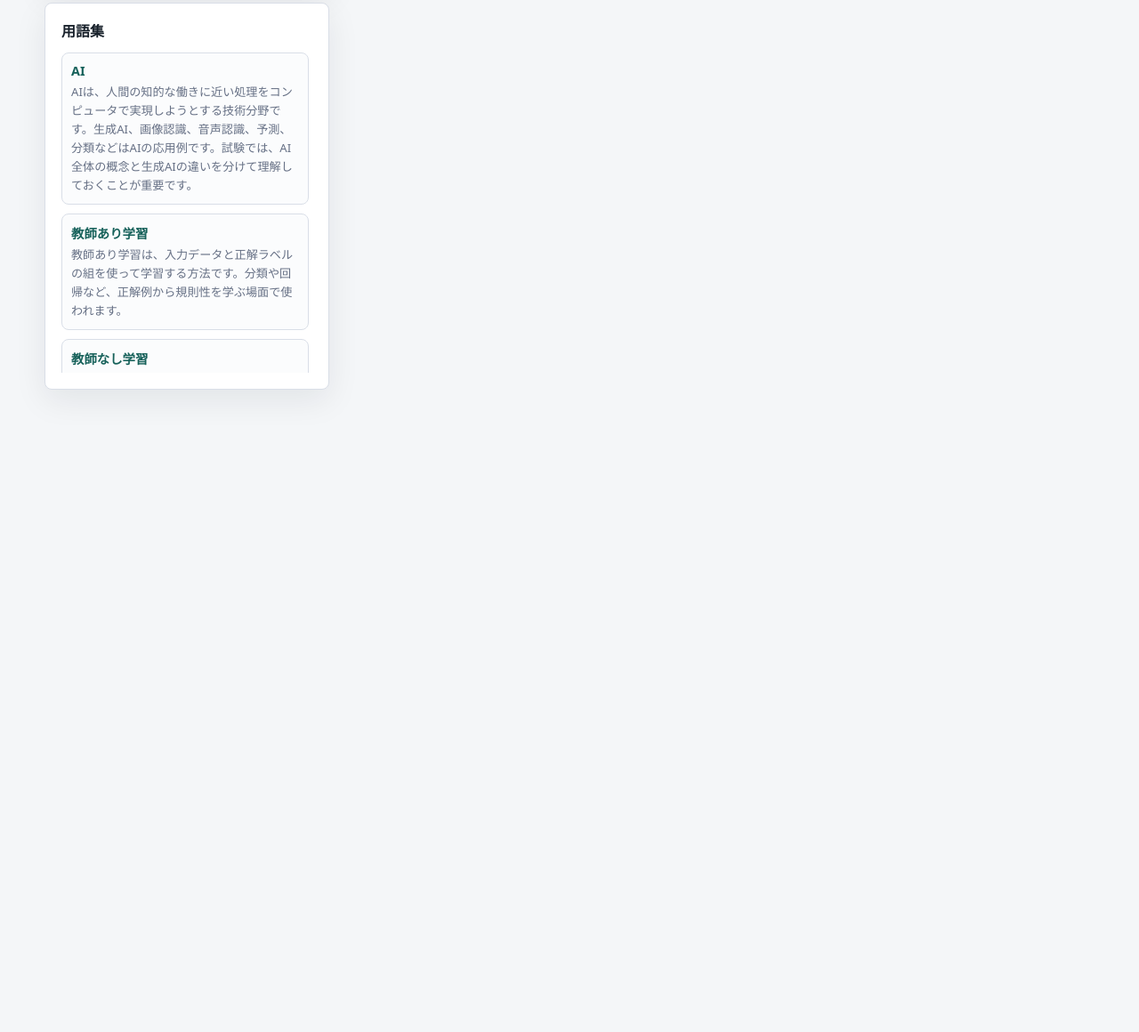
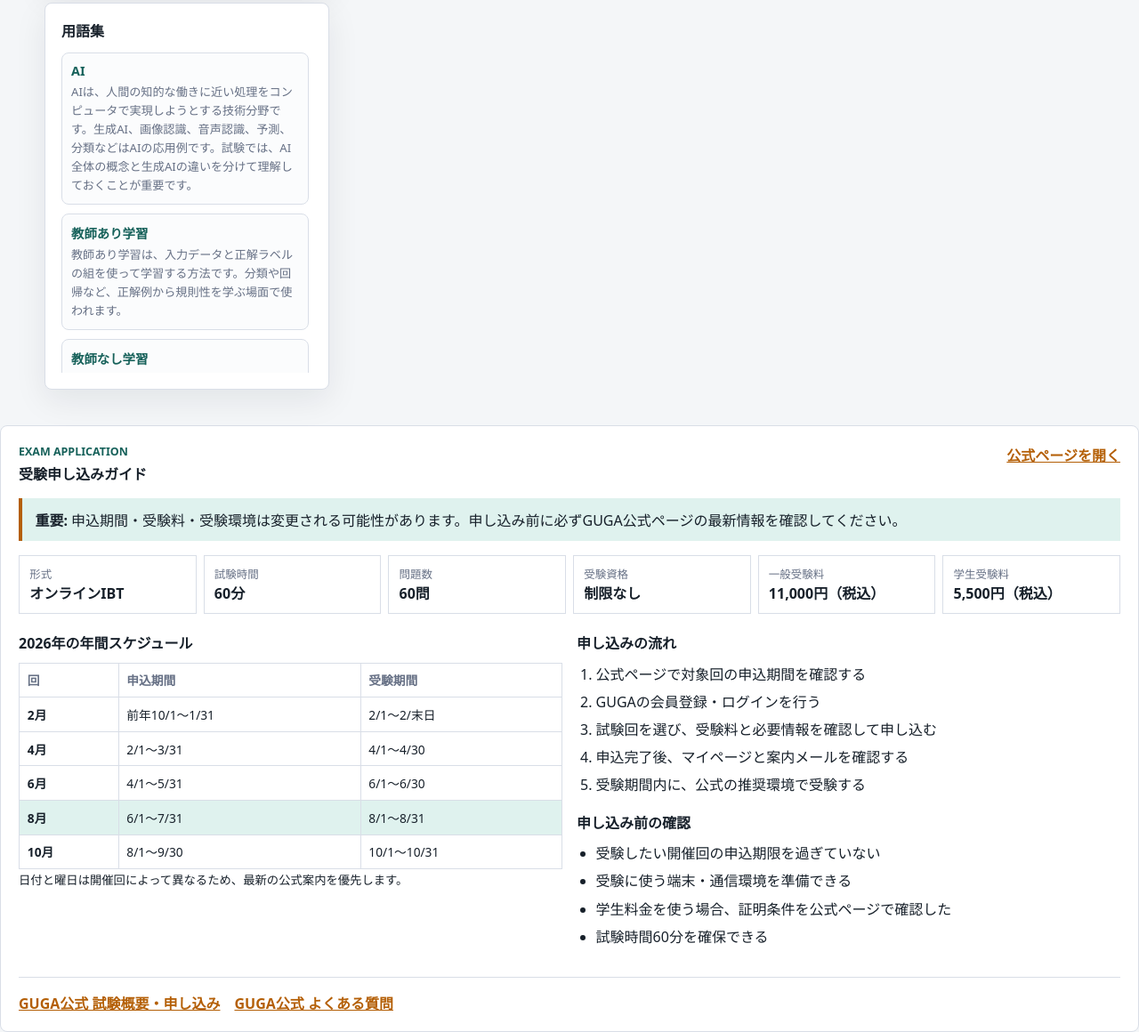
Before and after one commit to maakuu2011-tech/genai-literacy-study, a website: page index.html in a window 1280 px wide. Shown: the part 2009-3169 px from the top of the page at 89% size. Before the commit the page ends 2487 px from the top, so only its background shows below. Drawn offline with Linux system fonts and the light colour scheme.

Commit message:
Add exam application guide

```diff
--- a/index.html
+++ b/index.html
@@ -268,6 +268,64 @@
       </section>
     </main>
 
+    <section class="exam-application-panel" aria-labelledby="examApplicationTitle">
+      <div class="section-heading-row">
+        <div>
+          <p class="eyebrow">Exam application</p>
+          <h2 id="examApplicationTitle">受験申し込みガイド</h2>
+        </div>
+        <a class="text-link" href="https://guga.or.jp/generativeaiexam/" target="_blank" rel="noreferrer">公式ページを開く</a>
+      </div>
+      <p class="application-notice"><strong>重要:</strong> 申込期間・受験料・受験環境は変更される可能性があります。申し込み前に必ずGUGA公式ページの最新情報を確認してください。</p>
+      <div class="application-facts">
+        <div><span>形式</span><strong>オンラインIBT</strong></div>
+        <div><span>試験時間</span><strong>60分</strong></div>
+        <div><span>問題数</span><strong>60問</strong></div>
+        <div><span>受験資格</span><strong>制限なし</strong></div>
+        <div><span>一般受験料</span><strong>11,000円（税込）</strong></div>
+        <div><span>学生受験料</span><strong>5,500円（税込）</strong></div>
+      </div>
+      <div class="application-columns">
+        <section>
+          <h3>2026年の年間スケジュール</h3>
+          <div class="schedule-table-wrap">
+            <table class="schedule-table">
+              <thead><tr><th>回</th><th>申込期間</th><th>受験期間</th></tr></thead>
+              <tbody>
+                <tr><th scope="row">2月</th><td>前年10/1〜1/31</td><td>2/1〜2/末日</td></tr>
+                <tr><th scope="row">4月</th><td>2/1〜3/31</td><td>4/1〜4/30</td></tr>
+                <tr><th scope="row">6月</th><td>4/1〜5/31</td><td>6/1〜6/30</td></tr>
+                <tr class="current-schedule"><th scope="row">8月</th><td>6/1〜7/31</td><td>8/1〜8/31</td></tr>
+                <tr><th scope="row">10月</th><td>8/1〜9/30</td><td>10/1〜10/31</td></tr>
+              </tbody>
+            </table>
+          </div>
+          <small>日付と曜日は開催回によって異なるため、最新の公式案内を優先します。</small>
+        </section>
+        <section>
+          <h3>申し込みの流れ</h3>
+          <ol class="application-steps">
+            <li>公式ページで対象回の申込期間を確認する</li>
+            <li>GUGAの会員登録・ログインを行う</li>
+            <li>試験回を選び、受験料と必要情報を確認して申し込む</li>
+            <li>申込完了後、マイページと案内メールを確認する</li>
+            <li>受験期間内に、公式の推奨環境で受験する</li>
+          </ol>
+          <h3>申し込み前の確認</h3>
+          <ul class="application-checklist">
+            <li>受験したい開催回の申込期限を過ぎていない</li>
+            <li>受験に使う端末・通信環境を準備できる</li>
+            <li>学生料金を使う場合、証明条件を公式ページで確認した</li>
+            <li>試験時間60分を確保できる</li>
+          </ul>
+        </section>
+      </div>
+      <div class="application-links">
+        <a href="https://guga.or.jp/generativeaiexam/" target="_blank" rel="noreferrer">GUGA公式 試験概要・申し込み</a>
+        <a href="https://guga.or.jp/qa/" target="_blank" rel="noreferrer">GUGA公式 よくある質問</a>
+      </div>
+    </section>
+
     <dialog id="studyGuideDialog" class="study-guide-dialog" aria-labelledby="studyGuideTitle">
       <div class="guide-header">
         <div>
--- a/styles.css
+++ b/styles.css
@@ -236,6 +236,67 @@ h2 {
   min-width: 0;
   border-left: 1px solid var(--line);
   padding-left: 12px;
+}
+
+.exam-application-panel {
+  margin-top: 1rem;
+  padding: 1.25rem;
+  border: 1px solid var(--line);
+  border-radius: 8px;
+  background: var(--surface);
+}
+
+.section-heading-row,
+.application-columns {
+  display: flex;
+  gap: 1rem;
+  justify-content: space-between;
+  align-items: flex-start;
+}
+
+.section-heading-row h2 { margin: 0.15rem 0 0; }
+.text-link, .application-links a { color: var(--accent); font-weight: 700; }
+
+.application-notice {
+  margin: 1rem 0;
+  padding: 0.75rem 0.9rem;
+  border-left: 4px solid var(--accent);
+  background: var(--primary-weak);
+}
+
+.application-facts {
+  display: grid;
+  grid-template-columns: repeat(6, minmax(0, 1fr));
+  gap: 0.5rem;
+}
+
+.application-facts div {
+  padding: 0.7rem;
+  border: 1px solid var(--line);
+  background: var(--surface);
+}
+
+.application-facts span, .application-facts strong { display: block; }
+.application-facts span { color: var(--muted); font-size: 0.78rem; }
+.application-columns { margin-top: 1.25rem; }
+.application-columns > section { flex: 1; min-width: 0; }
+.application-columns h3 { margin: 0 0 0.65rem; font-size: 1rem; }
+.schedule-table-wrap { overflow-x: auto; }
+.schedule-table { width: 100%; border-collapse: collapse; font-size: 0.86rem; }
+.schedule-table th, .schedule-table td { padding: 0.55rem; border: 1px solid var(--line); text-align: left; white-space: nowrap; }
+.schedule-table thead th { color: var(--muted); background: var(--surface); }
+.schedule-table .current-schedule { background: var(--primary-weak); }
+.application-steps, .application-checklist { margin: 0 0 1.15rem; padding-left: 1.35rem; }
+.application-steps li, .application-checklist li { margin: 0.45rem 0; }
+.application-links { display: flex; flex-wrap: wrap; gap: 1rem; margin-top: 1rem; padding-top: 1rem; border-top: 1px solid var(--line); }
+
+@media (max-width: 900px) {
+  .application-facts { grid-template-columns: repeat(3, minmax(0, 1fr)); }
+}
+
+@media (max-width: 640px) {
+  .section-heading-row, .application-columns { flex-direction: column; }
+  .application-facts { grid-template-columns: repeat(2, minmax(0, 1fr)); }
 }
 
 .readiness-checklist {
```
